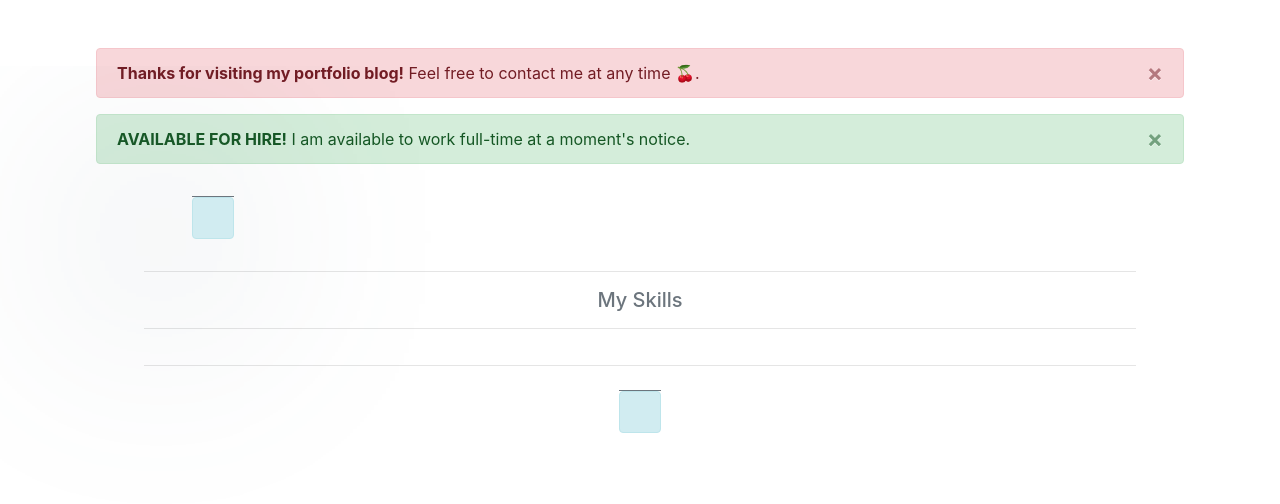
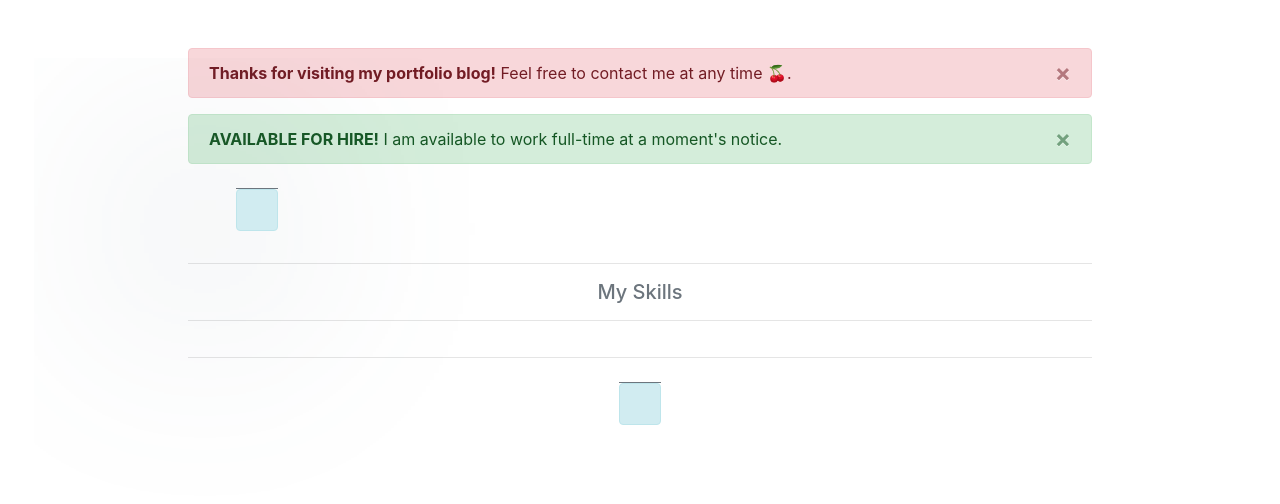
Before and after one commit to lheredias/portfolio-blog, a Django app: template blog/templates/blog/index.html in a window 1280 px wide. Shown: the part 56-560 px from the top of the page. Run offline with Django 3.2, Linux system fonts and the light colour scheme; the template is opened without the code that fills it, so the values that code supplies are empty; some libraries are stand-ins or nearby versions.

Commit message:
Edit: margins and padding

```diff
--- a/blog/templates/blog/articles.html
+++ b/blog/templates/blog/articles.html
@@ -1,7 +1,7 @@
 <div class="d-flex flex-wrap justify-content-center">
   <div>
     {% for post in posts %}
-    <div class="border-top border-secondary ml-5 mr-5 mt-2 mb-2" id="{{ post.id }}" name="article">
+    <div class="border-top border-secondary  mt-2 mb-2" id="{{ post.id }}" name="article">
 
       <div class="alert alert-warning" role="alert">
         <div class="pb-3">
--- a/blog/templates/blog/cards.html
+++ b/blog/templates/blog/cards.html
@@ -1,7 +1,7 @@
 <div class="row justify-content-center">
   {% for post in posts %}
-  <div class="col-sm-6 col-lg-4 col-md-6 row justify-content-center mr-1 rounded">
-    <div class="card text-white bg-danger mb-3" style="max-width: 35rem;">
+  <div class="col-sm-6 col-lg-4 col-md-6 pb-4 rounded">
+    <div class="card text-white bg-danger" style="max-width: 35rem;">
       <img class="card-img-top" data-post="{{ post.id }}" src="{{ post.image }}" alt="Card image cap">
       <div class="card-header">{{ post.title }}</div>
       <div class="card-body">
--- a/blog/templates/blog/index.html
+++ b/blog/templates/blog/index.html
@@ -4,7 +4,7 @@
 
 {% include "blog/msg.html" %}
 
-<div class="ml-5 mr-5 pt-2 pb-2" id="about">
+<div id="about">
   {% include "blog/aboutme.html" %}
   <hr>
   {% include "blog/skills.html" %}
--- a/blog/templates/blog/layout.html
+++ b/blog/templates/blog/layout.html
@@ -50,7 +50,7 @@
       </ul>
     </div>
   </nav>
-  <div class="pl-5 pr-5 ml-5 mr-5 pt-5 pb-5">
+  <div class="mx-auto pl-5 pr-5 mt-5 mb-5" style="max-width:1000px">
     {% block body %}
     {% endblock %}
   </div>
```
